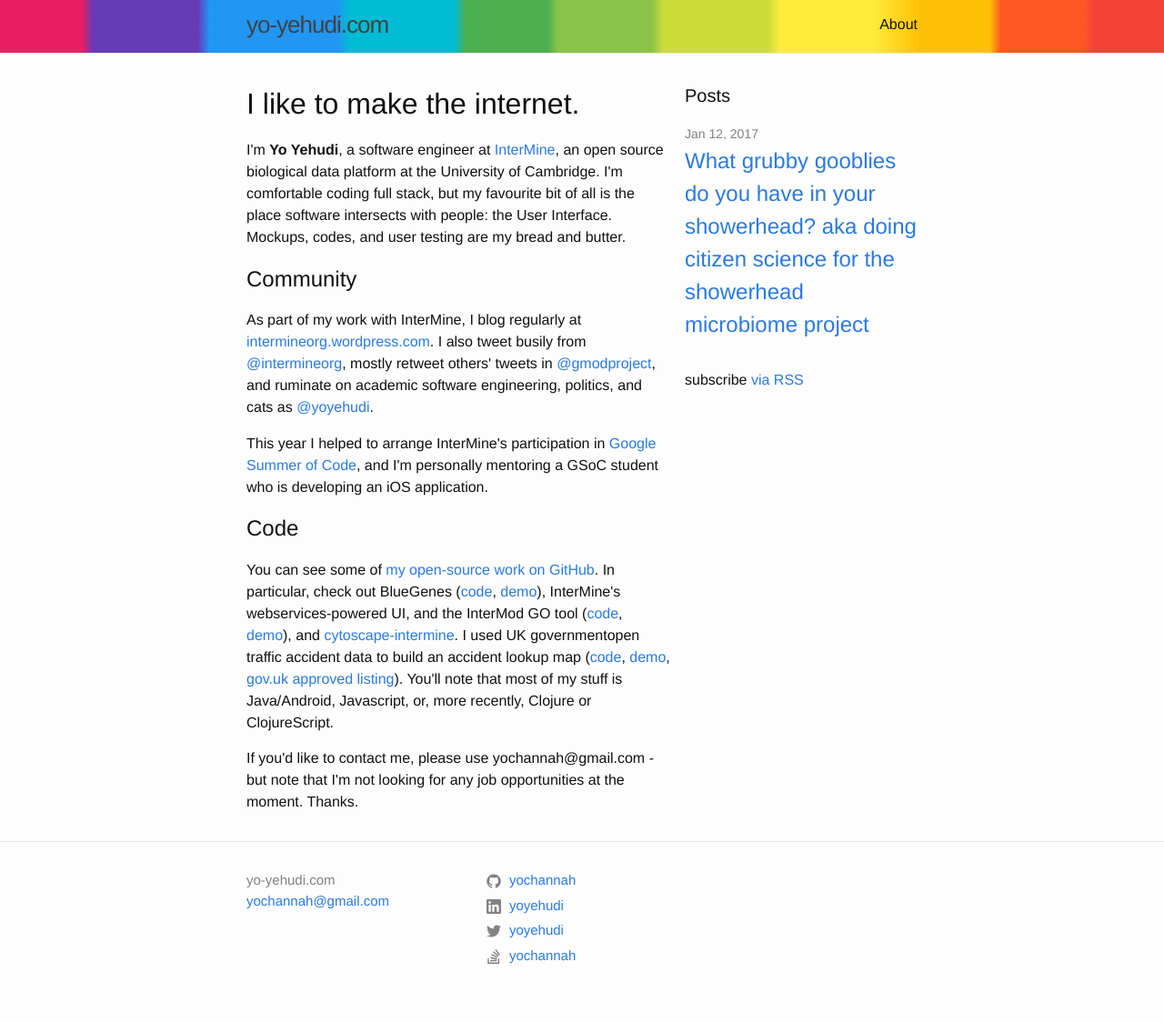
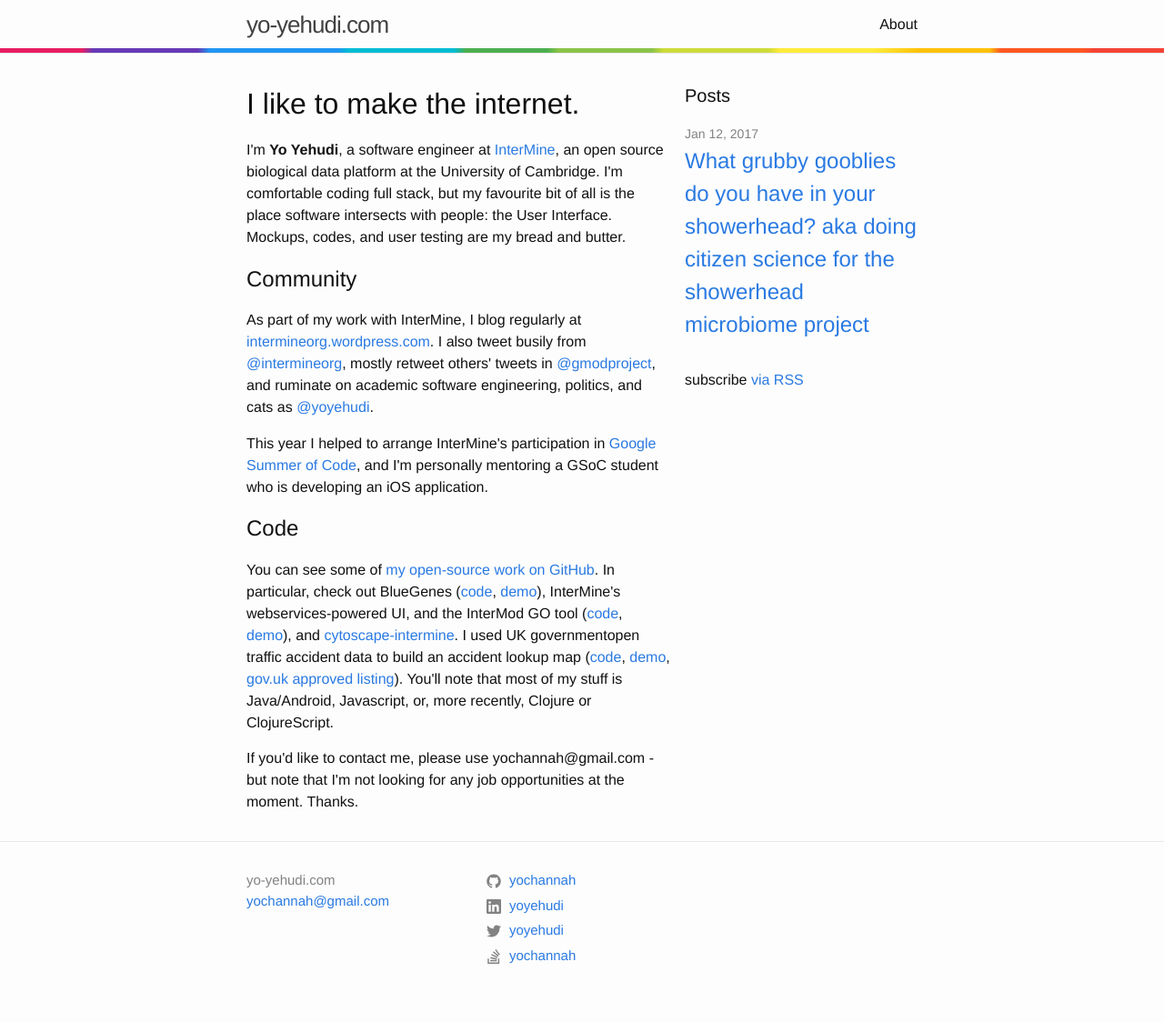
Before and after one commit to yochannah/yo-yehudi.com, a Jekyll site: the page built from index.md, in a window 1280 px wide. Shown: the whole page at 91% size. Built offline with Jekyll 4.4.1, drawn with Linux system fonts in a browser that asks for light colours.

Commit message:
more ff support

```diff
--- a/_sass/minima/_layout.scss
+++ b/_sass/minima/_layout.scss
@@ -4,7 +4,7 @@
 .site-header {
     background: linear-gradient(to right, #e91e63 0%,#e91e63 7%,#673ab7 8%,#673ab7 17%,#2196f3 18%,#2196f3 29%,#00bcd4 30%,#00bcd4 39%,#00bcd4 39%,#4caf50 40%,#4caf50 40%,#4caf50 47%,#4caf50 47%,#8bc34a 48%,#8bc34a 56%,#8bc34a 56%,#cddc39 57%,#cddc39 66%,#ffeb3b 67%,#ffeb3b 75%,#ffc107 79%,#ffc107 85%,#ff5722 86%,#ff5722 93%,#f44336 94%,#f44336 94%,#f44336 100%);
     background-size: 100% 5px;
-    background-repeat-y: no-repeat;
+    background-repeat: no-repeat;
     background-position: 0 100%;
     border-bottom: 1px solid $grey-color-light;
     min-height: $spacing-unit * 1.865;
```
